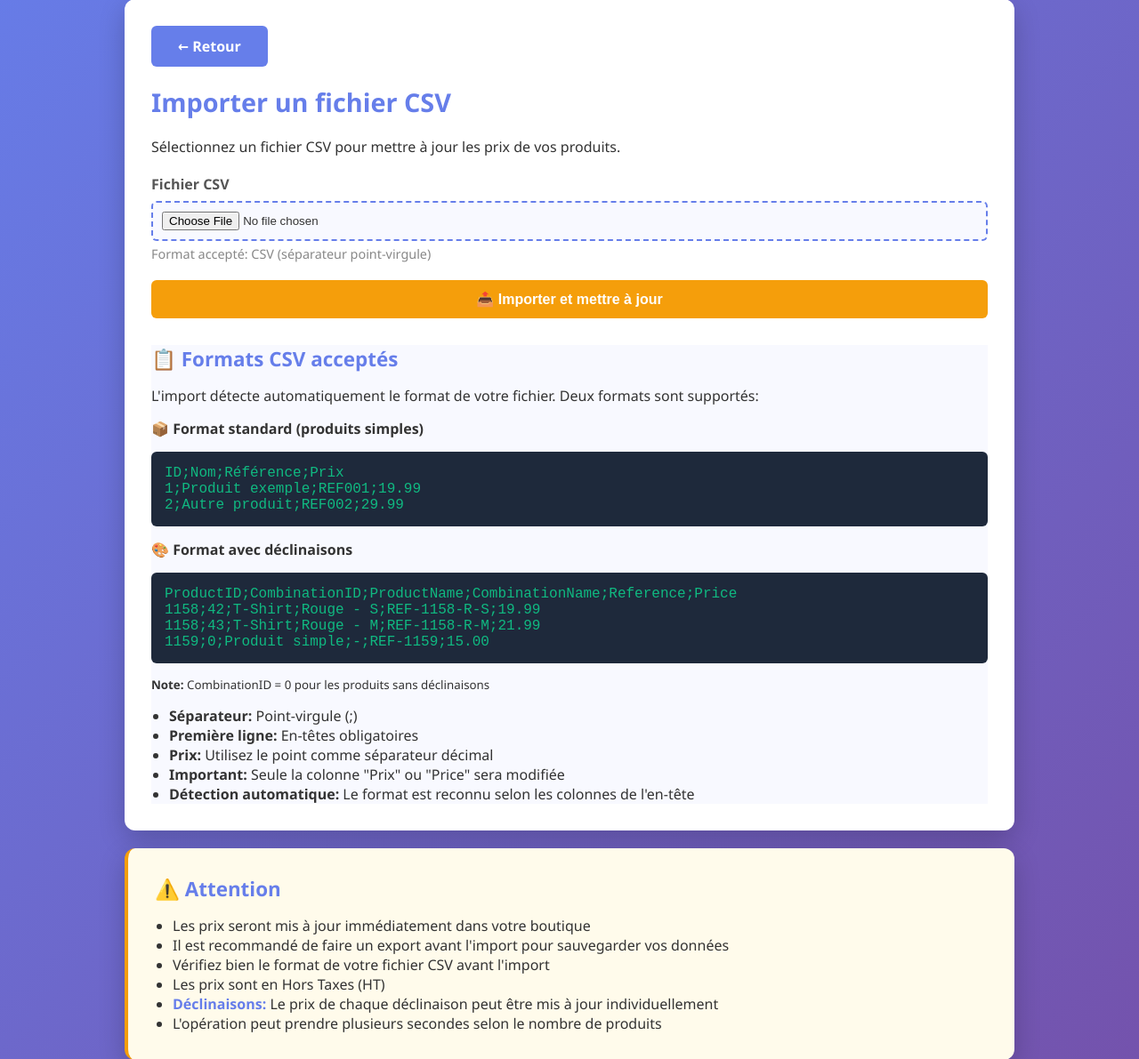
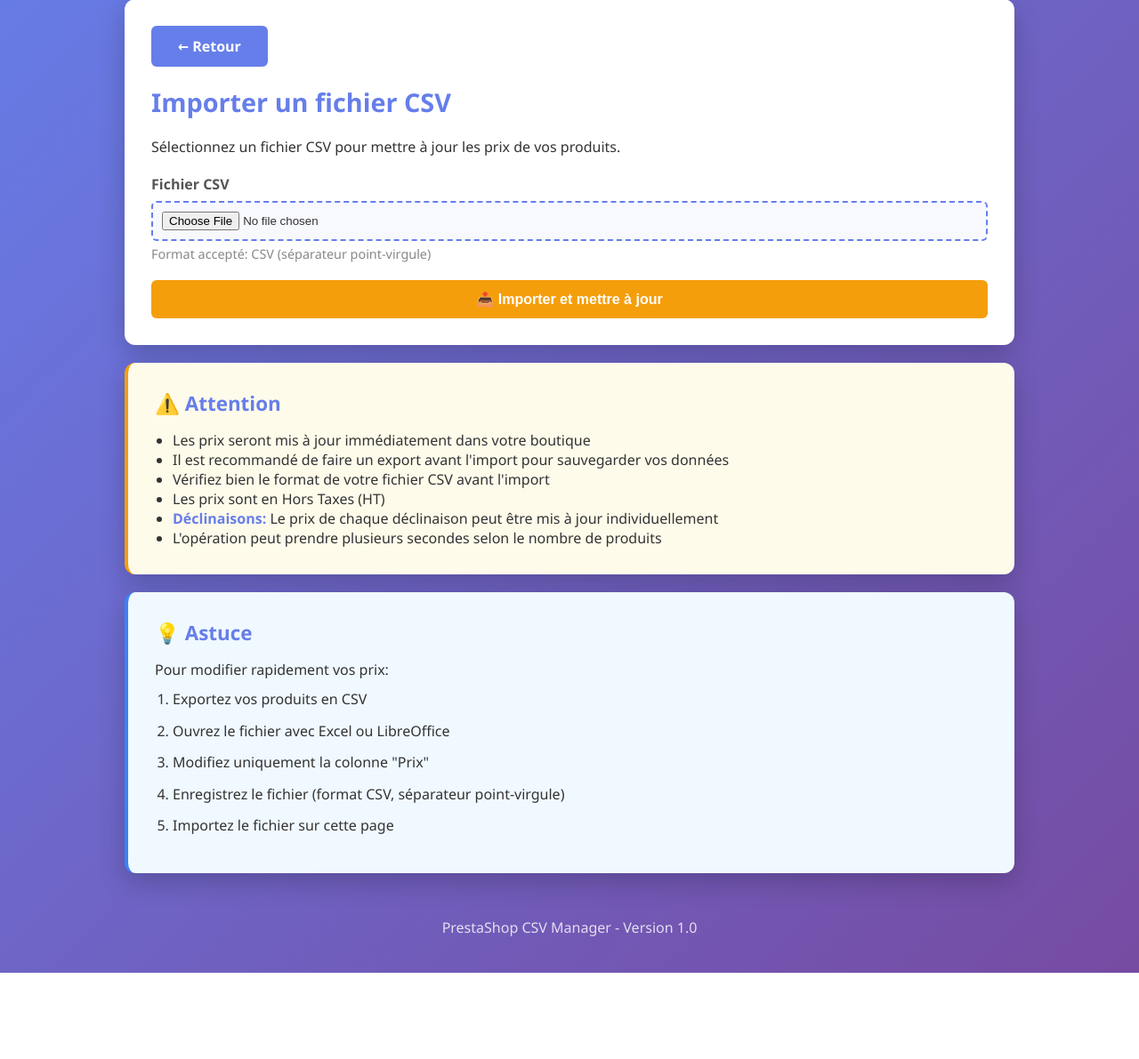
Before and after one commit to Fandango95real/prestadmin, a PHP site: page /import.php in a window 1280 px wide. Shown: the part 143-1334 px from the top of the page at 89% size. After the commit the page ends 1237 px from the top, so only its background shows below. Run offline with PHP 8.4, Linux system fonts and the light colour scheme; the visitor is signed in with stand-in values (Sample User, id 1).

Commit message:
refactor: Suppression du bloc d'information sur le format CSV
Le bloc d'information détaillé sur le format CSV était erroné
et a été retiré de la page d'import.

Fichier modifié: import.php lignes 140-173 (supprimées)

```diff
--- a/import.php
+++ b/import.php
@@ -137,41 +137,6 @@ if (isset($_POST['import']) && isset($_FILES['csv_file'])) {
                     </button>
                 </form>
 
-                <div class="info-card" style="margin-top: 30px;">
-                    <h3>📋 Formats CSV acceptés</h3>
-                    <p>L'import détecte automatiquement le format de votre fichier. Deux formats sont supportés:</p>
-
-                    <div style="margin-top: 15px;">
-                        <h4 style="margin-bottom: 5px;">📦 Format standard (produits simples)</h4>
-                        <div class="code-block">
-                            ID;Nom;Référence;Prix<br>
-                            1;Produit exemple;REF001;19.99<br>
-                            2;Autre produit;REF002;29.99
-                        </div>
-                    </div>
-
-                    <div style="margin-top: 15px;">
-                        <h4 style="margin-bottom: 5px;">🎨 Format avec déclinaisons</h4>
-                        <div class="code-block">
-                            ProductID;CombinationID;ProductName;CombinationName;Reference;Price<br>
-                            1158;42;T-Shirt;Rouge - S;REF-1158-R-S;19.99<br>
-                            1158;43;T-Shirt;Rouge - M;REF-1158-R-M;21.99<br>
-                            1159;0;Produit simple;-;REF-1159;15.00
-                        </div>
-                        <small style="margin-top: 5px; display: block;">
-                            <strong>Note:</strong> CombinationID = 0 pour les produits sans déclinaisons
-                        </small>
-                    </div>
-
-                    <ul style="margin-left: 20px; margin-top: 15px;">
-                        <li><strong>Séparateur:</strong> Point-virgule (;)</li>
-                        <li><strong>Première ligne:</strong> En-têtes obligatoires</li>
-                        <li><strong>Prix:</strong> Utilisez le point comme séparateur décimal</li>
-                        <li><strong>Important:</strong> Seule la colonne "Prix" ou "Price" sera modifiée</li>
-                        <li><strong>Détection automatique:</strong> Le format est reconnu selon les colonnes de l'en-tête</li>
-                    </ul>
-                </div>
-
             <?php endif; ?>
         </div>
 
```
